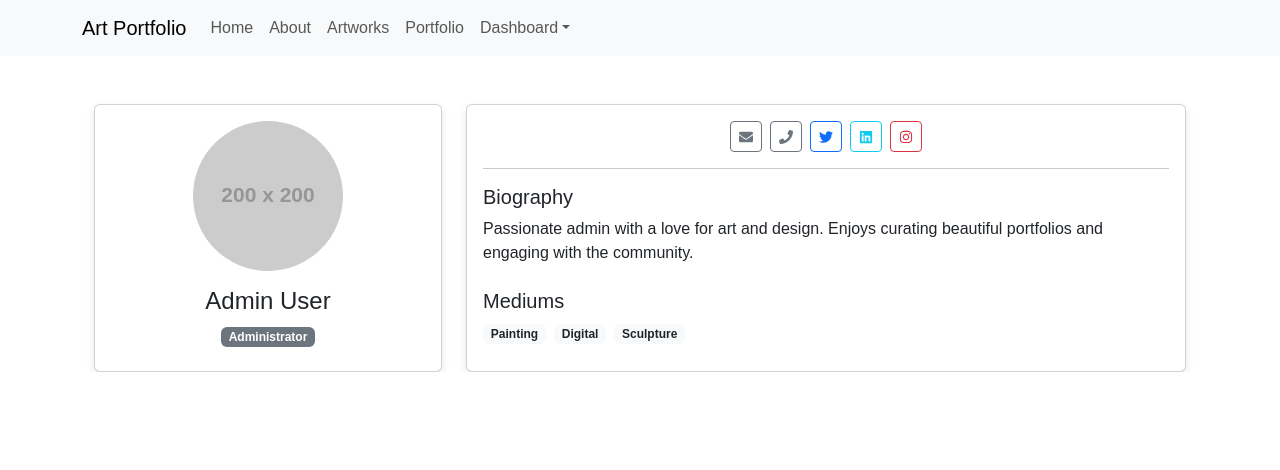
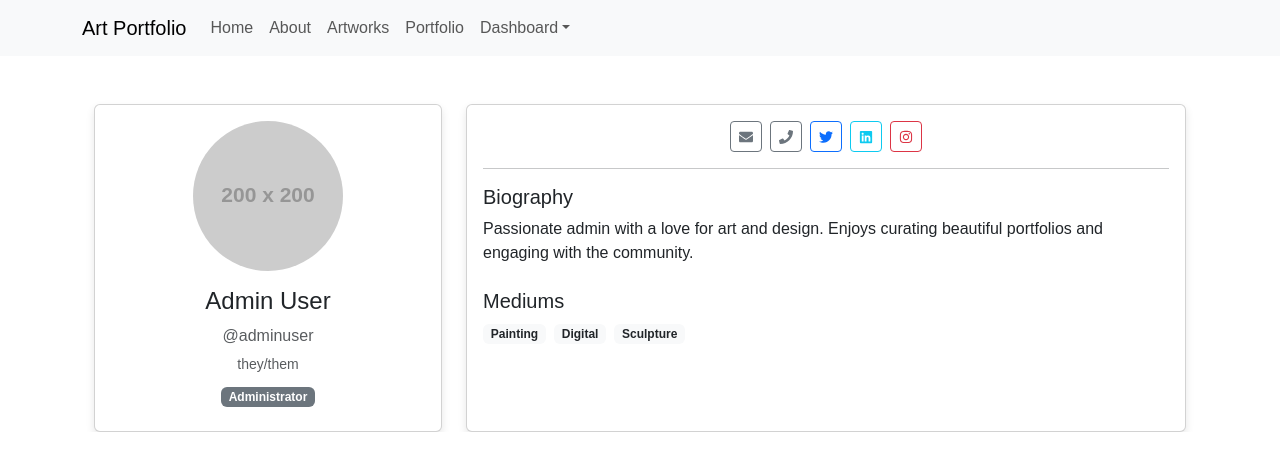
Before and after one commit to MohsenSabet/artPortfolio, a Next.js app: page /dashboard/profile in a window 1280 px wide. Shown: the top 470 px of the page. Built offline with nearby package versions, Linux system fonts and the light colour scheme.

Commit message:
feat: update AdminProfile component with detailed user information and dynamic mediums display

```diff
--- a/pages/dashboard/profile.js
+++ b/pages/dashboard/profile.js
@@ -5,18 +5,22 @@ import { FaTwitter, FaLinkedin, FaInstagram, FaPhone, FaEnvelope } from 'react-i
 export default function AdminProfile() {
   // Static admin data
   const user = {
-    name: 'Admin User',
+    firstName: 'Admin',
+    lastName: 'User',
+    username: 'adminuser',
     email: 'admin@example.com',
     role: 'Administrator',
     phone: '123-456-7890',
     joined: 'January 1, 2020',
+    pronouns: 'they/them',
     profilePic: 'https://via.placeholder.com/200',
     social: {
       twitter: 'https://twitter.com/admin',
       linkedIn: 'https://linkedin.com/in/admin',
       instagram: 'https://instagram.com/admin',
     },
-    bio: 'Passionate admin with a love for art and design. Enjoys curating beautiful portfolios and engaging with the community.'
+    bio: 'Passionate admin with a love for art and design. Enjoys curating beautiful portfolios and engaging with the community.',
+    mediums: ['Painting', 'Digital', 'Sculpture'],
   };
 
   return (
@@ -26,7 +30,9 @@ export default function AdminProfile() {
           <Card className="text-center h-100" style={{ boxShadow: '0 4px 8px rgba(0,0,0,0.1)' }}>
             <Card.Body>
               <Image src={user.profilePic} roundedCircle fluid style={{ width: '150px', height: '150px', objectFit: 'cover' }} className="mb-3" />
-              <Card.Title style={{ fontSize: '1.5rem' }}>{user.name}</Card.Title>
+              <Card.Title style={{ fontSize: '1.5rem' }}>{user.firstName} {user.lastName}</Card.Title>
+              <div className="mb-1 text-muted">@{user.username}</div>
+              <div className="mb-2 text-muted"><small>{user.pronouns}</small></div>
               <Badge bg="secondary" className="mb-2">{user.role}</Badge>
             </Card.Body>
           </Card>
@@ -59,9 +65,9 @@ export default function AdminProfile() {
               <div>
                 <h5>Mediums</h5>
                 <div>
-                  <Badge bg="light" text="dark" className="me-2">Painting</Badge>
-                  <Badge bg="light" text="dark" className="me-2">Digital</Badge>
-                  <Badge bg="light" text="dark" className="me-2">Sculpture</Badge>
+                  {user.mediums.map((m) => (
+                    <Badge key={m} bg="light" text="dark" className="me-2 mb-1">{m}</Badge>
+                  ))}
                 </div>
               </div>
             </Card.Body>
```
